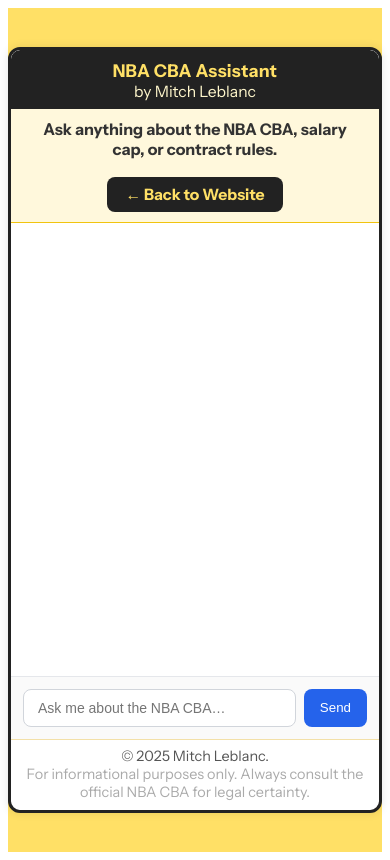
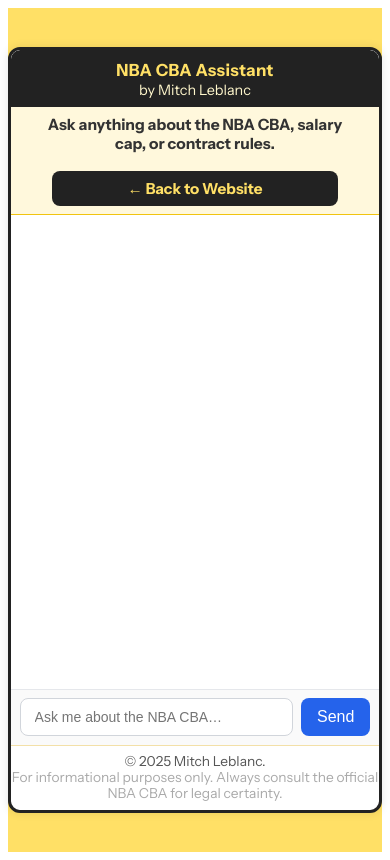
Before and after one commit to MitchDotCom/nba-cba-assistant, a Next.js app: page /embed in a window 390 px wide. Built offline with nearby package versions, Linux system fonts and the light colour scheme.

Commit message:
Update embed.js

```diff
--- a/pages/embed.js
+++ b/pages/embed.js
@@ -44,6 +44,7 @@
     <>
       <Head>
         <title>NBA CBA Assistant</title>
+        <meta name="viewport" content="width=device-width, initial-scale=1" />
         <link
           href="https://fonts.googleapis.com/css2?family=Instrument+Sans:wght@400;700&display=swap"
           rel="stylesheet"
@@ -64,8 +65,9 @@
         <div
           style={{
             background: "#fff",
-            width: "100%",
+            width: "95vw",
             maxWidth: 480,
+            minWidth: 0,
             height: "90vh",
             borderRadius: 12,
             boxShadow: "0 0 10px rgba(0,0,0,0.1)",
@@ -84,7 +86,7 @@
               textAlign: "center",
               borderRadius: "9px 9px 0 0",
               fontWeight: 700,
-              fontSize: "1.1rem",
+              fontSize: "clamp(1.05rem, 2vw, 1.1rem)",
               letterSpacing: "0.3px",
               borderBottom: "2px solid #222",
             }}
@@ -93,7 +95,7 @@
             <div
               style={{
                 fontWeight: 400,
-                fontSize: "0.98rem",
+                fontSize: "clamp(0.9rem, 1.8vw, 0.98rem)",
                 color: "#fff7cc",
                 marginTop: 1,
                 letterSpacing: 0,
@@ -108,8 +110,8 @@
             style={{
               background: "#fff8dc",
               borderBottom: "1.5px solid #f1c40f",
-              padding: "10px 20px",
-              fontSize: "1rem",
+              padding: "min(10px, 2vw) min(6vw, 20px)",
+              fontSize: "clamp(0.97rem, 2vw, 1rem)",
               color: "#333",
               textAlign: "center",
             }}
@@ -128,10 +130,12 @@
                   padding: "8px 18px",
                   textDecoration: "none",
                   fontWeight: 600,
-                  fontSize: "0.98rem",
+                  fontSize: "clamp(0.95rem, 2vw, 1rem)",
                   marginTop: 8,
                   display: "inline-block",
                   transition: "background 0.15s",
+                  width: "100%",
+                  maxWidth: 250,
                 }}
               >
                 ← Back to Website
@@ -143,7 +147,7 @@
           <div
             style={{
               flex: 1,
-              padding: 16,
+              padding: "min(16px, 3vw)",
               overflowY: "auto",
               display: "flex",
               flexDirection: "column",
@@ -160,9 +164,10 @@
                   color: msg.role === "user" ? "white" : "#111827",
                   padding: "12px 14px",
                   borderRadius: 18,
-                  maxWidth: "80%",
+                  maxWidth: "90vw",
                   fontSize: 14,
                   lineHeight: 1.4,
+                  wordBreak: "break-word",
                 }}
               >
                 <ReactMarkdown>{msg.content}</ReactMarkdown>
@@ -187,9 +192,10 @@
             onSubmit={handleSubmit}
             style={{
               display: "flex",
-              padding: 12,
+              padding: "min(12px, 2.2vw)",
               borderTop: "1px solid #e5e7eb",
               background: "#fafafa",
+              gap: 8,
             }}
           >
             <input
@@ -199,6 +205,8 @@
                 border: "1px solid #d1d5db",
                 borderRadius: 8,
                 fontSize: 14,
+                width: 0,
+                minWidth: 0,
               }}
               value={input}
               onChange={(e) => setInput(e.target.value)}
@@ -207,13 +215,13 @@
             <button
               type="submit"
               style={{
-                marginLeft: 8,
                 background: "#2563eb",
                 color: "white",
                 border: "none",
                 padding: "10px 16px",
                 borderRadius: 8,
                 cursor: "pointer",
+                fontSize: "1rem",
               }}
             >
               Send
@@ -225,11 +233,12 @@
             style={{
               background: "#fff",
               color: "#555",
-              fontSize: "0.9rem",
+              fontSize: "clamp(0.86rem, 1.5vw, 0.93rem)",
               textAlign: "center",
               padding: "7px 0 9px 0",
               borderRadius: "0 0 12px 12px",
               borderTop: "1px solid #f3e0a8",
+              wordBreak: "break-word",
             }}
           >
             &copy; {new Date().getFullYear()} Mitch Leblanc.<br />
```
